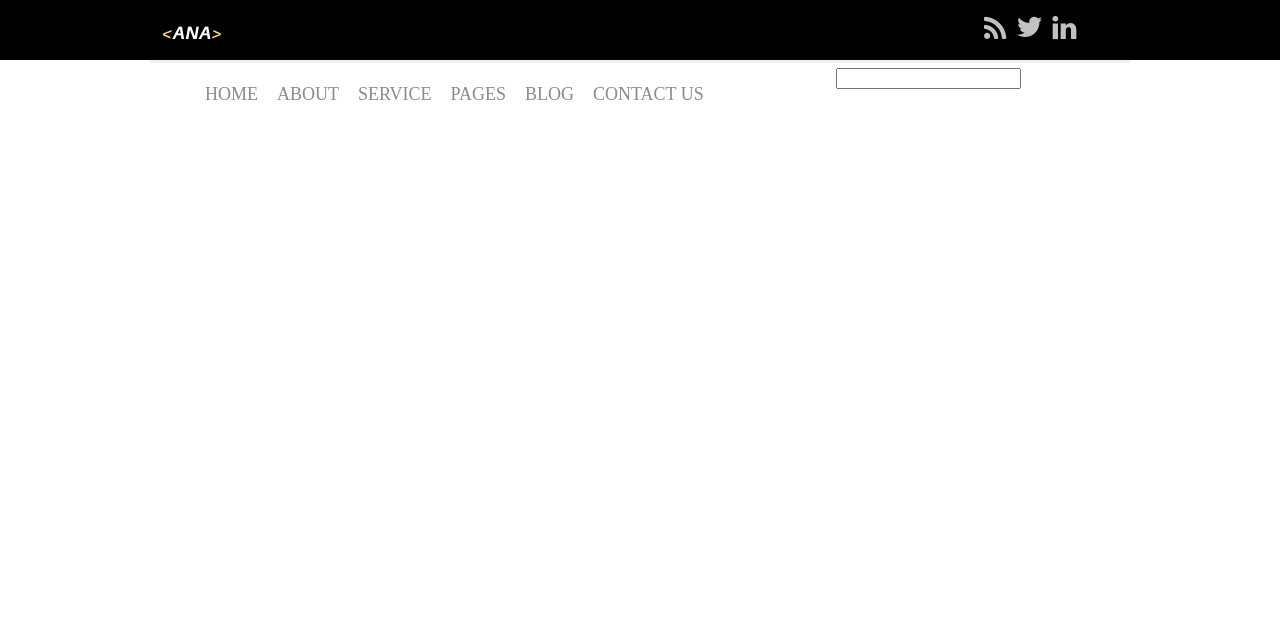
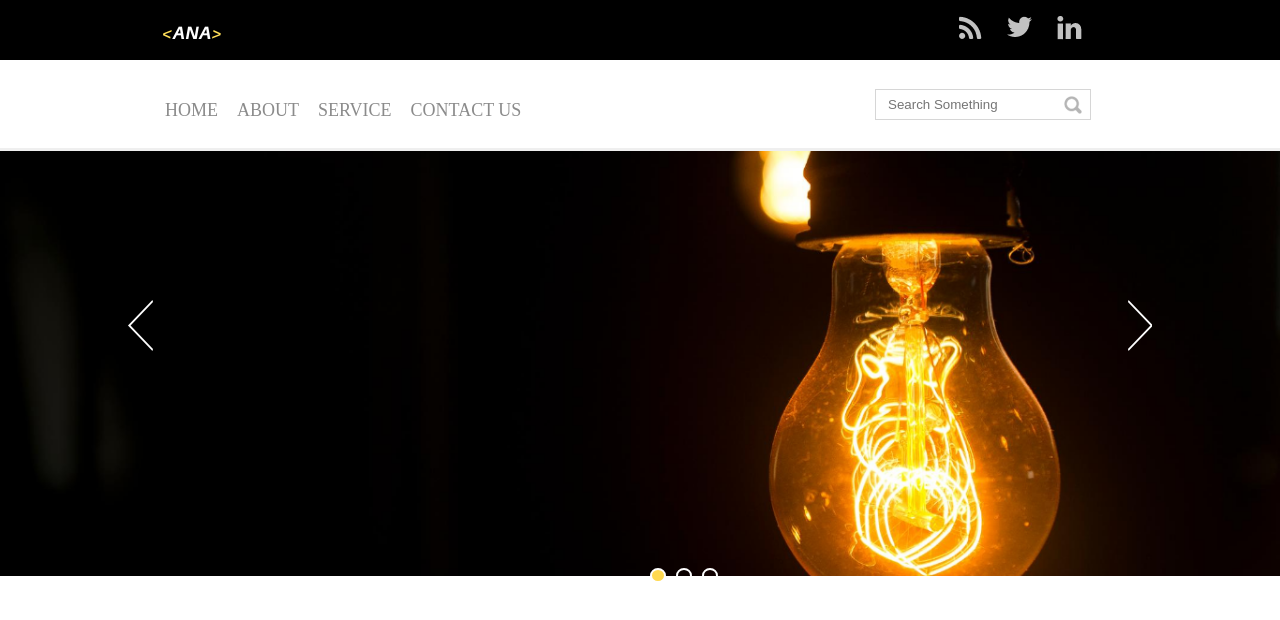
Before and after one commit to anacborgesg/MeuSite, a plain HTML site: page Primeiro Site/index.html in a window 1280 px wide. Drawn offline with nearby package versions, Linux system fonts and the light colour scheme.

Commit message:
Commit 2
Introdução do banner principal com os botões de vai e volta e finalização do menu

```diff
--- a/Primeiro Site/_css/estilo.css
+++ b/Primeiro Site/_css/estilo.css
@@ -2,6 +2,10 @@ body {
         width: 100%;
         height: 100%;
         margin: 0 auto;
+    }
+
+    ul {
+        padding: 0px!important;
     }
 
     .menu-principal {
@@ -23,7 +27,7 @@ main {
     }
 
     .redes-sociais ul li {
-    margin-left: 10px;
+        margin-left: 25px;
         display: inline-block;
         float: left;
         list-style: none;
@@ -36,7 +40,13 @@ main {
 
     .hearder-2 {
         background-color: white;
-    width: 100%;
+        width: 980px;
+        margin: 0 auto;
+        padding: 16px;
+    }
+
+    .menu-urls {
+        height: 80px;
         border-bottom: 3px solid #efefef;
     }
 
@@ -44,6 +54,15 @@ main {
         display: inline-block;
         color: #8b8b8b;
         margin-left: 15px;
+        height: 48px;
+    }
+
+    .menu ul li:hover {
+        border-bottom: 3px solid #ffdc51;
+    }
+
+    .menu ul li a:hover {
+        color: #ffd951;
     }
 
     .menu ul li a {
@@ -59,6 +78,81 @@ main {
     }
 
     .busca {
+        text-align: center;
         width: 30%;
         float: right;
     }
+
+    .busca input {
+        background-image: url('../_imagem/icone-search.png');
+        background-repeat: no-repeat;
+        background-position: 96%;
+        height: 5px;
+        padding: 12px;
+        width: 190px;
+        margin-top: 5px;
+        border: 1px solid #d6d6d6;
+    }
+
+    .col-100 {
+        width: 100%;
+        float: left;
+        position: relative;
+    }
+
+    button.slick-prev {
+        font-size: 0px;
+        border: none;
+        width: 25px;
+        height: 51px;
+        z-index: 9;
+        background: transparent;
+        position: absolute;
+        background-image: url('../_imagem/anterior.png');
+        top: 35%;
+        left: 10%;
+    }
+
+    button.slick-next {
+        font-size: 0px;
+        border: none;
+        width: 25px;
+        height: 51px;
+        z-index: 9;
+        background: transparent;
+        position: absolute;
+        background-image: url('../_imagem/proximo.png');
+        top: 35%;
+        right: 10%;
+    }
+
+    .slider-list {
+        width: 100%!important;
+    }
+
+    .slick-dots li button {
+        font-size: 0px;
+        border: 2px solid white;
+        width: 15px;
+        height: 15px;
+        background: transparent;
+        border-radius: 50%;
+        cursor: pointer;
+    }
+
+    .slick-dots {
+        margin: 0 auto;
+        width: 50%;
+        position: absolute;
+        left: 50%;
+        top: 410px;
+    }
+
+    li.slick-active button {
+        background: #ffd951;
+    }
+
+    .slick-dots li {
+        padding-left: 10px;
+        display: inline-block;
+    }
--- /dev/null
+++ b/Primeiro Site/_js/main.js
@@ -0,0 +1,6 @@
+$('.slider-principal').slick({
+    dots: true,
+    infinite: true,
+    speed: 300,
+    sliderToShow: 4
+});
--- a/Primeiro Site/index.html
+++ b/Primeiro Site/index.html
@@ -3,6 +3,7 @@
 
 <head>
     <link rel="stylesheet" type "text/css" href="./_css/estilo.css">
+    <link rel="stylesheet" type="text/css" href="https://cdn.jsdelivr.net/npm/slick-carousel@1.8.1/slick/slick.css" />
     <meta charset="UTF-8">
     <title>Ana Carolina</title>
 </head>
@@ -25,8 +26,8 @@
                                 <img src="./_imagem/tw.png"></a>
                         </li>
                         <li>
-                            <a href="">
-                                <img src="./_imagem/linkedin.png"></a>
+                            <a href="https://www.linkedin.com/in/ana-carolina-borgesgonza/" target=" _blank ">
+                                <img src="./_imagem/linkedin.png "></a>
                         </li>
 
                     </ul>
@@ -36,24 +37,36 @@
         </main>
 
     </header>
-    <main>
-        <div class="hearder-2">
-            <div class="menu">
+    <main class="col-100 menu-urls ">
+        <div class="hearder-2 ">
+            <div class="menu ">
                 <ul>
-                    <li> <a href="">Home</a> </li>
-                    <li> <a href="">About</a> </li>
-                    <li> <a href="">Service</a> </li>
-                    <li> <a href="">Pages</a> </li>
-                    <li> <a href="">Blog</a> </li>
-                    <li> <a href="">Contact Us </a>
+                    <li> <a href=" ">Home</a> </li>
+                    <li> <a href=" ">About</a> </li>
+                    <li> <a href=" ">Service</a> </li>
+                    <li> <a href=" ">Contact Us </a>
                     </li>
                 </ul>
             </div>
-            <div class="busca">
-                <input type="text" />
+            <div class="busca ">
+                <input placeholder="Search Something " type="text " />
             </div>
         </div>
     </main>
+    <div class="col-100 ">
+        <div class="slider-principal ">
+            <img src="./_imagem/slider/banner2.png ">
+            <img src="./_imagem/slider/banner2.png ">
+            <img src="./_imagem/slider/banner2.png ">
+
+
+        </div>
+
+    </div>
+    <script type="text/javascript " src="https://code.jquery.com/jquery-1.11.0.min.js "></script>
+    <script type="text/javascript " src="https://code.jquery.com/jquery-migrate-1.2.1.min.js "></script>
+    <script type="text/javascript " src="https://cdn.jsdelivr.net/npm/slick-carousel@1.8.1/slick/slick.min.js "></script>
+    <script type="text/javascript " src="./_js/main.js "></script>
 </body>
 
 </html>
```
Also changed, not shown: Primeiro Site/_imagem/anterior.png (added), Primeiro Site/_imagem/icone-search.png (added), Primeiro Site/_imagem/slider/banner.png (added), Primeiro Site/_imagem/slider/banner1.png (added), Primeiro Site/_imagem/slider/banner2.png (added). Lines whose indentation alone changed are shown as unchanged.
